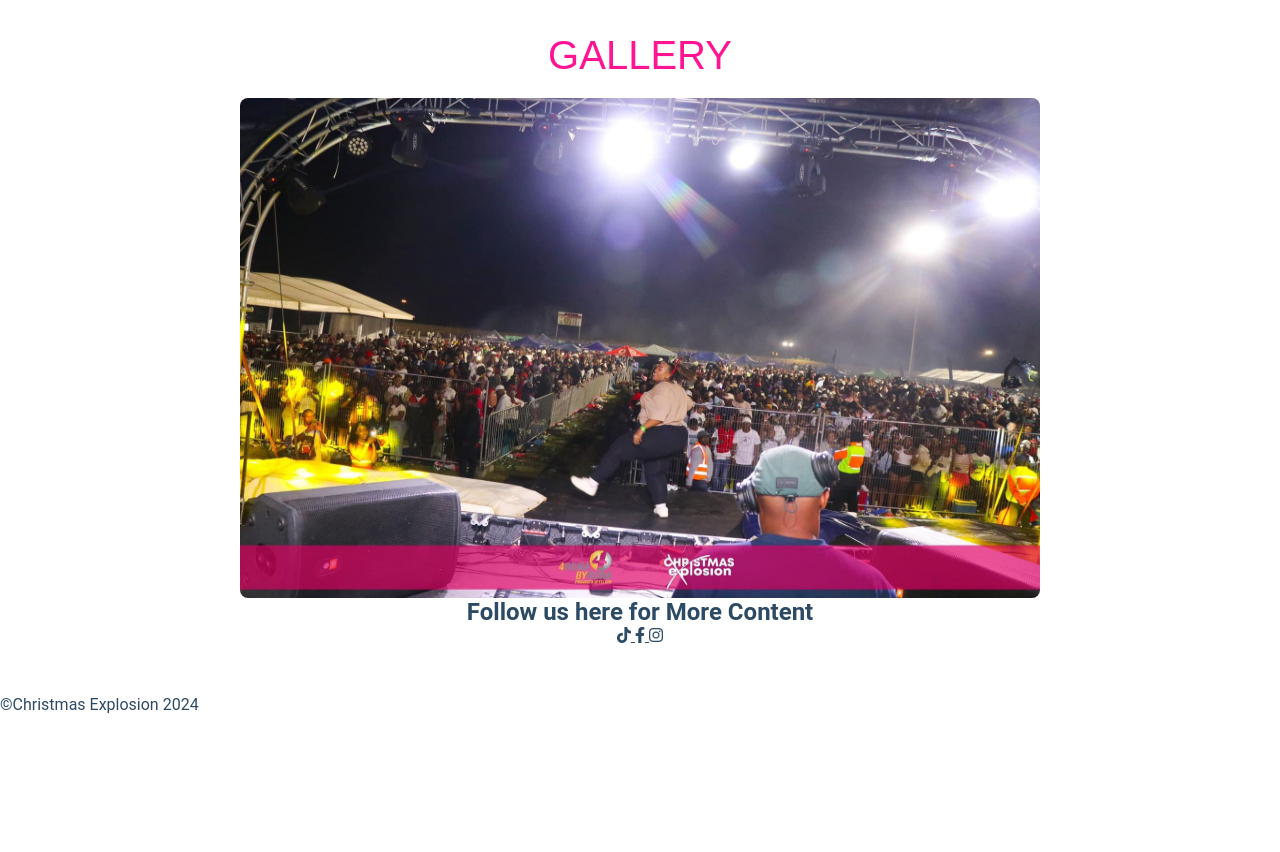
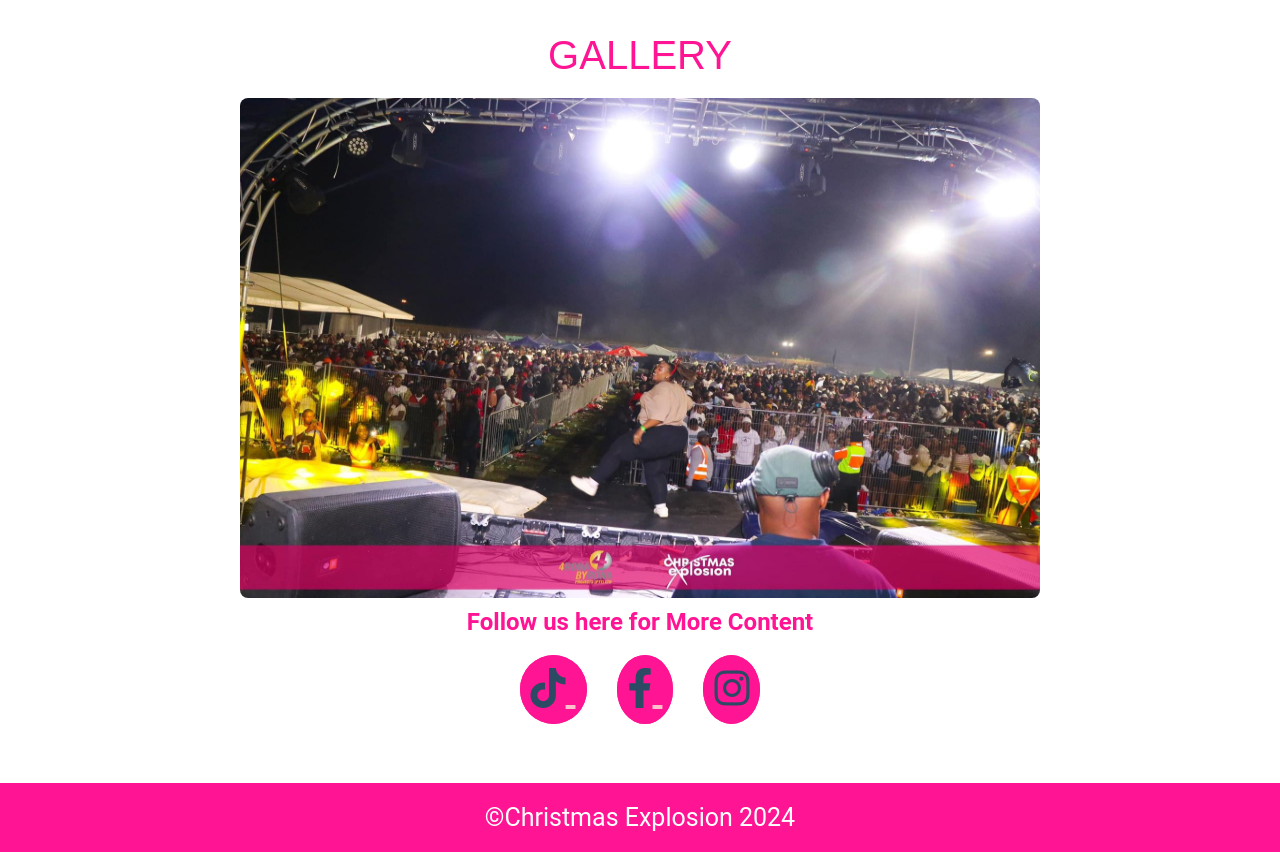
Before and after one commit to Thamidwan/Christmas2024, a plain HTML site: page index.html in a window 1280 px wide. Shown: the part 2409-3261 px from the top of the page. Before the commit the page ends 3123 px from the top, so only its background shows below. Drawn offline with Linux system fonts and the light colour scheme.

Commit message:
Update style.css

```diff
--- a/style.css
+++ b/style.css
@@ -454,3 +454,47 @@ h1{
       font-size: 1.8rem;
   }
 }
+
+.footer {
+  background-color: deeppink;
+  padding: 20px;
+  text-align: center;
+}
+
+.footer p {
+  margin: 0 15px;
+  color: white;
+  font-size: 25px;
+  transition: color 0.3s ease;
+}
+
+.footer a:hover {
+  color: #1da1f2; /* Change to any color you like on hover */
+}
+
+.social-icons {
+
+  padding: 20px;
+  text-align: center;
+}
+
+.social-icons a {
+  border: 1px solid deeppink;
+  background-color: deeppink;
+  margin: 0 15px;
+  padding: 10px;
+  border-radius: 50%;
+  color: pink;
+  font-size: 40px;
+  transition: color 0.3s ease;
+}
+
+.social-icons a:hover {
+  color: #ff69b4; /* Lighter pink color on hover */
+}
+
+h2{
+  color: deeppink;
+  padding: 10px;
+  font-weight: 600;
+}
```
